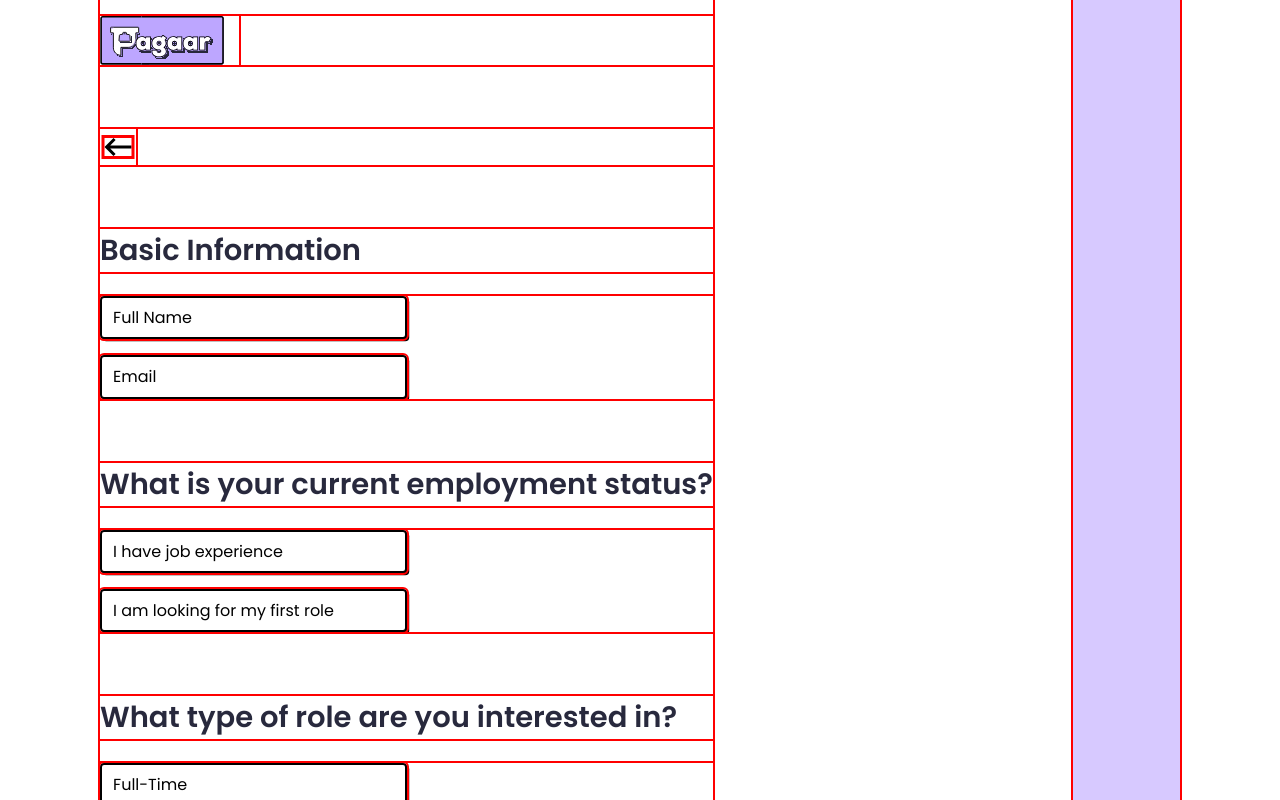
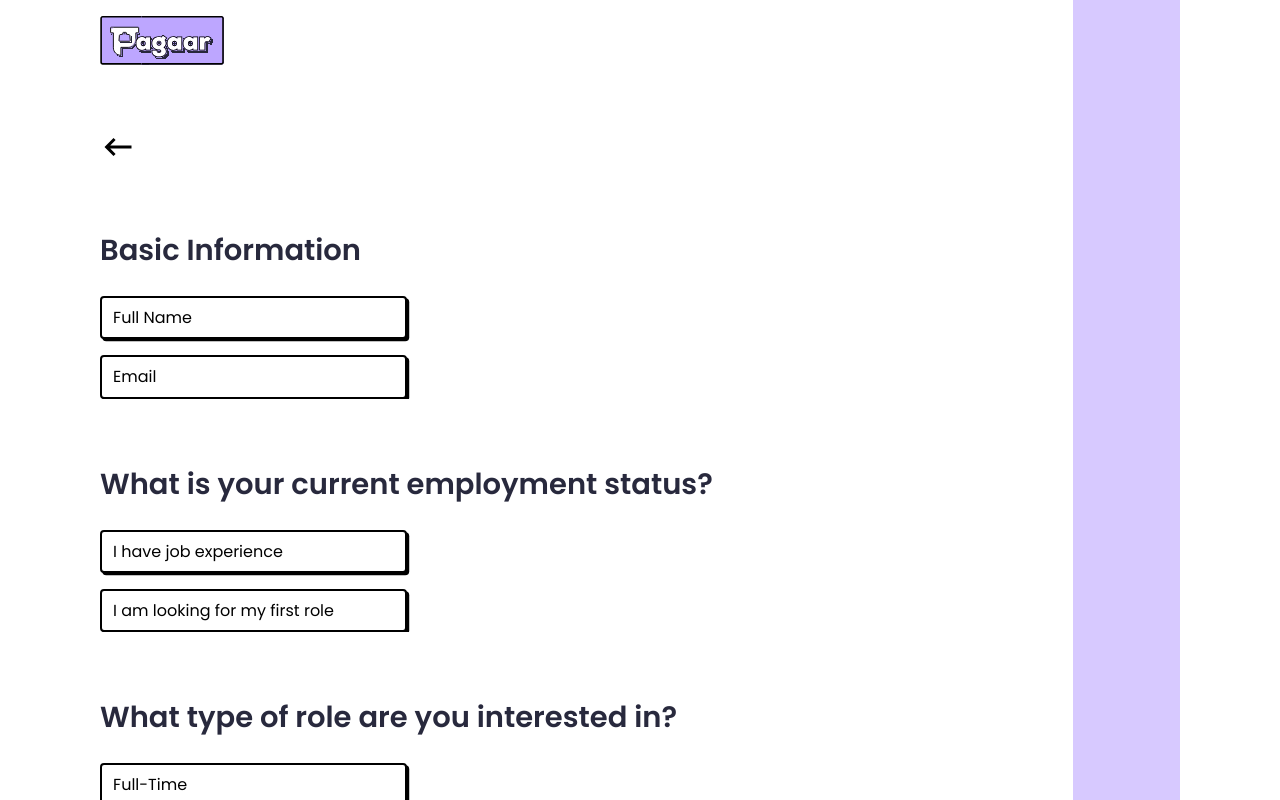
Before and after one commit to Nilay-09/pagaar, a React (Vite) app: page /registration in a window 1280 px wide. Shown: the top 800 px of the page. Built offline with nearby package versions, Linux system fonts and the light colour scheme.

Commit message:
UpadatedAgain

```diff
--- a/src/App.css
+++ b/src/App.css
@@ -6,7 +6,7 @@
     padding: 0;
     box-sizing: border-box;
     overflow-x: hidden;
-    outline: 2px solid red;
+    /* outline: 2px solid red; */
     transition: transform 0.8s ease;
 }
 .poppins-black {
```
